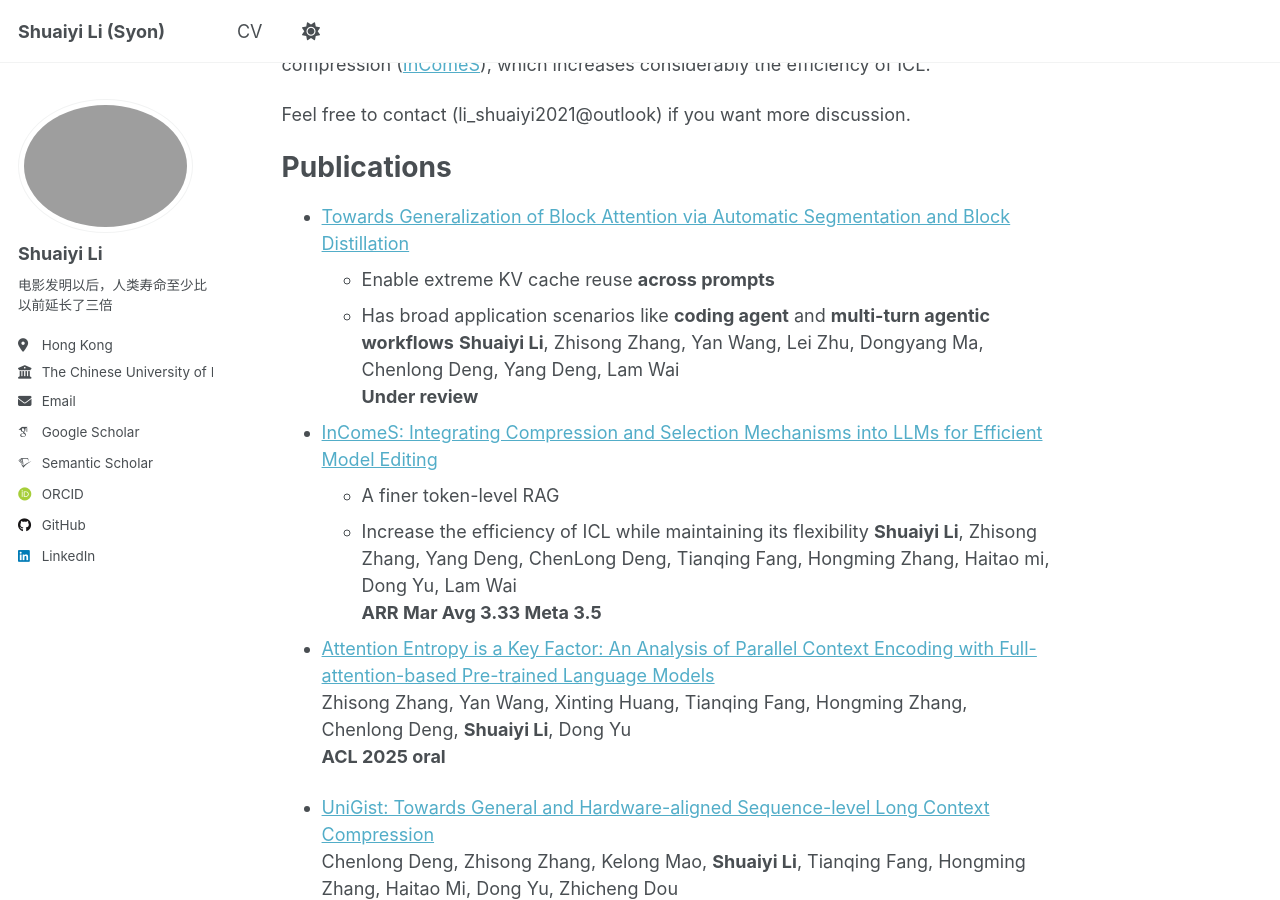
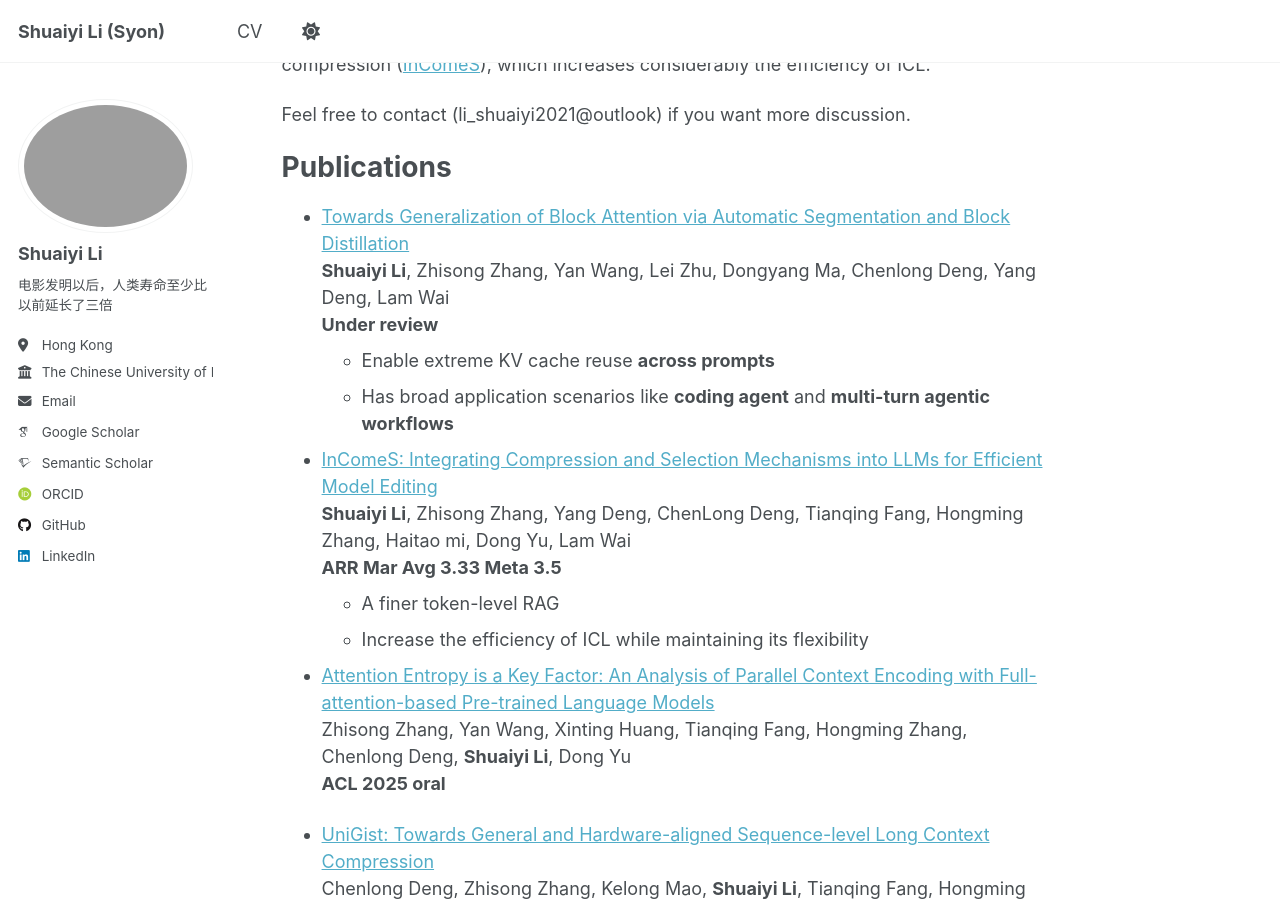
Before and after one commit to Syon-Li/Syon-Li.github.io, a Jekyll site: the page built from _pages/about.md, in a window 1280 px wide and 900 px high, scrolled down 357 px. Built offline with Jekyll 4.4.1, drawn with Linux system fonts in a browser that asks for light colours; some web fonts are replaced; a script that is not in the unit is left out.

```diff
--- a/_pages/about.md
+++ b/_pages/about.md
@@ -19,16 +19,17 @@ Feel free to contact (li_shuaiyi2021@outlook) if you want more discussion.
 Publications
 ======
 - [Towards Generalization of Block Attention via Automatic Segmentation and Block Distillation](https://arxiv.org/abs/2605.15913)<br>
+  **Shuaiyi Li**, Zhisong Zhang, Yan Wang, Lei Zhu, Dongyang Ma, Chenlong Deng, Yang Deng, Lam Wai<br>
+  **Under review**
   - Enable extreme KV cache reuse **across prompts**
   - Has broad application scenarios like **coding agent** and **multi-turn agentic workflows**
-  **Shuaiyi Li**, Zhisong Zhang, Yan Wang, Lei Zhu, Dongyang Ma, Chenlong Deng, Yang Deng, Lam Wai<br>
-  **Under review**
+
 
 - [InComeS: Integrating Compression and Selection Mechanisms into LLMs for Efficient Model Editing](https://arxiv.org/pdf/2505.22156)<br>
+  **Shuaiyi Li**, Zhisong Zhang, Yang Deng, ChenLong Deng, Tianqing Fang, Hongming Zhang, Haitao mi, Dong Yu, Lam Wai<br>
+  **ARR Mar Avg 3.33 Meta 3.5**
   - A finer token-level RAG
   - Increase the efficiency of ICL while maintaining its flexibility
-  **Shuaiyi Li**, Zhisong Zhang, Yang Deng, ChenLong Deng, Tianqing Fang, Hongming Zhang, Haitao mi, Dong Yu, Lam Wai<br>
-  **ARR Mar Avg 3.33 Meta 3.5**
 
 - [Attention Entropy is a Key Factor: An Analysis of Parallel Context Encoding with Full-attention-based Pre-trained Language Models](https://arxiv.org/abs/2412.16545)<br>
   Zhisong Zhang, Yan Wang, Xinting Huang, Tianqing Fang, Hongming Zhang, Chenlong Deng, **Shuaiyi Li**, Dong Yu<br>
```
